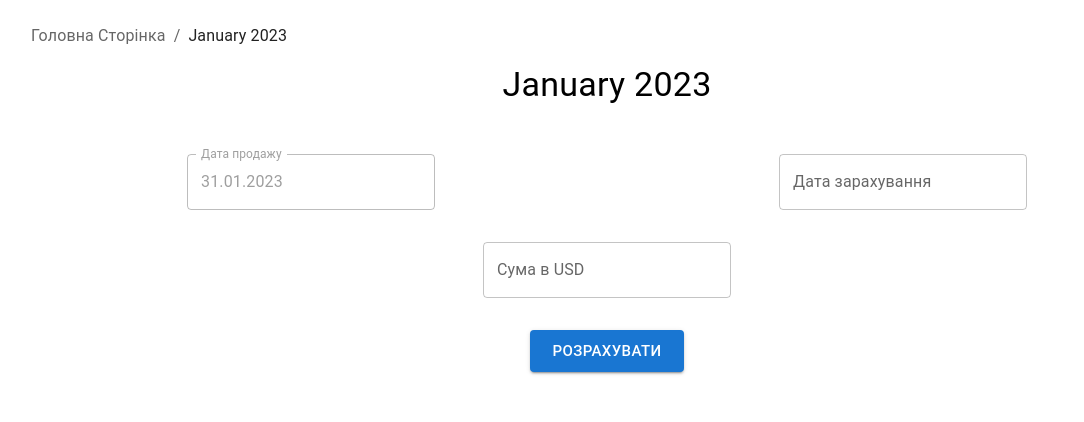
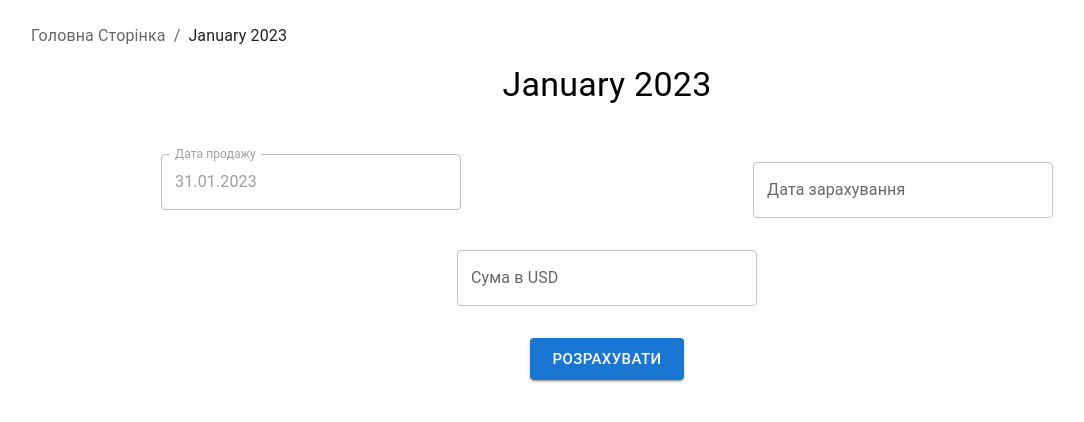
Before and after one commit to OleksandrShkutko/Difference-in-exchange-rates, a React (Create React App) app: page /2023/1 in a window 1280 px wide. Shown: the top 422 px of the page, without its empty margins (33-1117 px from the left). Built offline with nearby package versions, Linux system fonts and the light colour scheme.

Commit message:
Add validation to inputs.

```diff
--- a/package.json
+++ b/package.json
@@ -6,7 +6,9 @@
     "@emotion/react": "^11.14.0",
     "@emotion/styled": "^11.14.0",
     "@mui/material": "^6.4.5",
+    "@mui/x-date-pickers": "^7.27.1",
     "cra-template": "1.2.0",
+    "dayjs": "^1.11.13",
     "react": "^19.0.0",
     "react-dom": "^19.0.0",
     "react-router": "^7.2.0",
--- a/src/components/TextField/index.js
+++ b/src/components/TextField/index.js
@@ -1,17 +1,57 @@
 import { FormControl, InputLabel, OutlinedInput, FormHelperText } from "@mui/material";
+import { DemoContainer } from '@mui/x-date-pickers/internals/demo';
+import { AdapterDayjs } from '@mui/x-date-pickers/AdapterDayjs';
+import { DatePicker, LocalizationProvider } from '@mui/x-date-pickers';
+import dayjs from 'dayjs';
+import 'dayjs/locale/uk';
 
 export default function TextField({props}) {
+  const inputStyles = {
+    width: 300,
+    maxWidth: '100%',
+  };
+
+  const minDate = dayjs(props.minDate, 'DD.MM.YYYY');
+
   return (
-    <FormControl disabled={props.disabled}>
+    props.type === 'date'
+      ? (
+          <LocalizationProvider  dateAdapter={AdapterDayjs} adapterLocale="uk">
+            <DemoContainer components={['DatePicker']}>
+              <DatePicker
+                minDate={minDate}
+                onChange={props.onChange}
+                slotProps={{
+                  textField: {
+                    helperText: props.helperText,
+                    style: inputStyles,
+                    error: props.error,
+                  },
+                }}
+                aria-describedby={props.helperText && (props.id + "-helper-text")}
+                label={props.label}
+              />
+            </DemoContainer>
+          </LocalizationProvider>
+        )
+      : (
+          <FormControl disabled={props.disabled} error={props.error} style={inputStyles}>
             {props.label
               && <InputLabel htmlFor={props.id}>{props.label}</InputLabel>}
             <OutlinedInput
-        inputProps={props}
+              value={props.value}
+              id={props.id}
+              type={props.type}
               aria-describedby={props.helperText && (props.id + "-helper-text")}
               label={props.label}
+              onChange={props.onChange}
+              inputProps={{
+                min: props.min >= 0 ? props.min : 'false'
+              }}
             />
             {props.helperText
               && <FormHelperText id={props.id + "-helper-text"}>{props.helperText}</FormHelperText>}
           </FormControl>
         )
+  )
 }
--- a/src/pages/MonthInfo/components/CalculationForm/index.js
+++ b/src/pages/MonthInfo/components/CalculationForm/index.js
@@ -1,11 +1,14 @@
-import { useState } from "react";
+import { useEffect, useState } from "react";
 import { Box, Button } from "@mui/material";
 import Grid from '@mui/material/Grid2';
 import TextField from "components/TextField";
+import dayjs from 'dayjs';
 
 export default function CalculationForm({dateOfSelling}) {
   const [dateOfArrival, setDateOfArrival] = useState('');
   const [summInCurrency, setSummInCurrency] = useState('');
+  const [dateOfArrivalError, setDateOfArrivalError] = useState(false);
+  const [dateOfArrivalHelperText, setDateOfArrivalHelperText] = useState('');
 
   const defaultInputsConfigs = [
     {
@@ -13,27 +16,50 @@ export default function CalculationForm({dateOfSelling}) {
         id: 'date-of-selling',
         label: 'Дата продажу',
         disabled: true,
-        required: true,
         value: dateOfSelling,
       },
-      size: { xs: 6 }
+      size: { xs: 12, sm: 6 }
     },
     {
       inputConfig: {
         id: 'date-of-arrival',
         label: 'Дата зарахування',
-        required: true,
-        onChange: (e) => {
-          setDateOfArrival(e.target.value);
-        }
+        type: 'date',
+        minDate: dateOfSelling,
+        helperText: dateOfArrivalHelperText,
+
+        onChange: (date) => {
+          if (
+            !date
+              || !dayjs(date).isValid()
+              || date.isBefore(dayjs(dateOfSelling, 'DD.MM.YYYY'), "day")
+          ) {
+            setDateOfArrival(null);
+            setDateOfArrivalError(true);
+            !date && setDateOfArrivalHelperText('');
+
+            if (date) {
+              !dayjs(date).isValid()
+                && setDateOfArrivalHelperText('Некоректна дата зарахування');
+              date.isBefore(dayjs(dateOfSelling, 'DD.MM.YYYY'), "day")
+                && setDateOfArrivalHelperText('Дата зарахування не може бути меншою за дату продажу');
+            }
+          } else {
+            const formatedDate = date ? date.format('L') : null;
+            setDateOfArrival(formatedDate);
+            setDateOfArrivalError(false);
+            setDateOfArrivalHelperText(formatedDate);
+          }
+        },
       },
-      size: { xs: 6 }
+      size: { xs: 12, sm: 6 }
     },
     {
       inputConfig: {
         id: 'summ-in-currency',
         label: 'Сума в USD',
-        required: true,
+        type: 'number',
+        min: 0,
         onChange: (e) => {
           setSummInCurrency(e.target.value);
         }
@@ -41,9 +67,53 @@ export default function CalculationForm({dateOfSelling}) {
     },
   ];
 
+  const [inputConfigs, setInputConfigs] = useState(defaultInputsConfigs);
+
+  useEffect(() => {
+    setInputConfigs(defaultInputsConfigs);
+  }, [dateOfArrivalHelperText, summInCurrency]);
+
   function handleSubmit(e) {
     e.preventDefault();
-    console.log(dateOfSelling, dateOfArrival, summInCurrency);
+    if (!dateOfArrival || dateOfArrivalError) {
+      setDateOfArrivalError(true);
+      setInputConfigs(inputConfigs.map((config) => {
+        if (config.inputConfig.id === 'date-of-arrival') {
+          return {
+            ...config,
+            inputConfig: {
+              ...config.inputConfig,
+              error: 'true',
+              helperText:
+                dateOfArrivalError
+                  ? 'Некоректна дата зарахування'
+                  : 'Це поле не може бути пустим',
+            }
+          }
+        }
+        return config;
+      }));
+      console.log('Invalid date of arrival');
+      return;
+    }
+    if (!summInCurrency) {
+      setInputConfigs(inputConfigs.map((config) => {
+        if (config.inputConfig.id === 'summ-in-currency') {
+          return {
+            ...config,
+            inputConfig: {
+              ...config.inputConfig,
+              error: 'true',
+              helperText: 'Це поле не може бути пустим',
+            }
+          }
+        }
+        return config;
+      }));
+      console.log('Invalid summ in currency');
+      return;
+    }
+    console.log(dateOfSelling + '-' + dateOfArrival, 'Summ: ' + summInCurrency);
   }
 
   return (
@@ -54,7 +124,7 @@ export default function CalculationForm({dateOfSelling}) {
       onSubmit={handleSubmit}
     >
       <Grid container spacing={4} justifyContent='center'>
-        {defaultInputsConfigs.map((config) => (
+        {inputConfigs.map((config) => (
           <Grid
             key={config.inputConfig.id}
             display="flex"
```
Also changed, not shown: 1 other file (tests, documents, lock files or other folders). Lines whose indentation alone changed are shown as unchanged.
